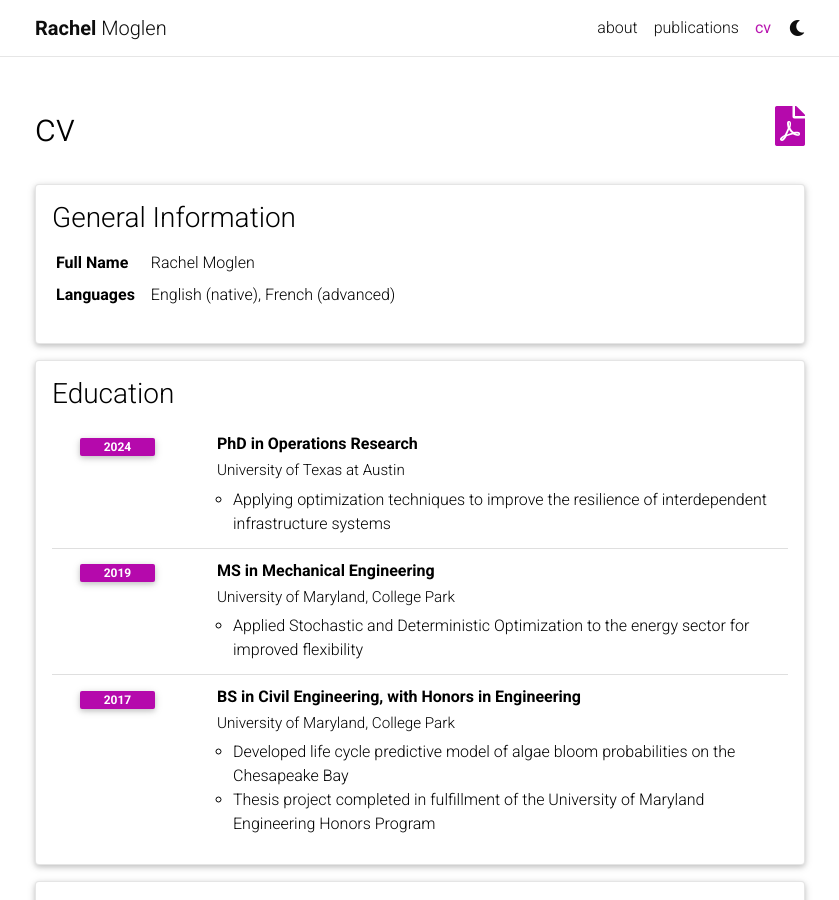
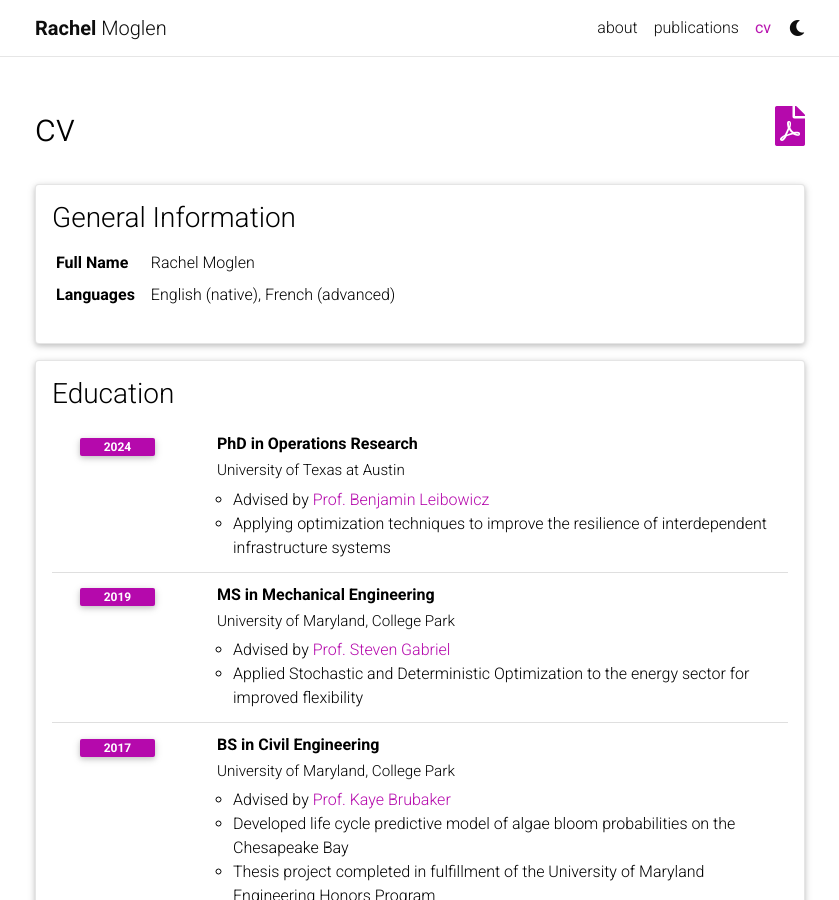
Before and after one commit to rmoglen/rmoglen.github.io, a Jekyll site: the page built from _pages/cv.md, in a window 1280 px wide and 900 px high. Shown: the whole window, without its empty margins (220-1059 px from the left). Built offline with Jekyll 4.4.1, drawn with Linux system fonts in a browser that asks for light colours; comment, search, counter and statistics services are not loaded; a style sheet for code colours, icons or effects is not loaded.

Commit message:
updating education

```diff
--- a/_data/cv.yml
+++ b/_data/cv.yml
@@ -13,16 +13,19 @@
       institution: University of Texas at Austin
       year: 2024
       description:
+        - Advised by <a href="https://sites.utexas.edu/leibowicz/">Prof. Benjamin Leibowicz</a>
         - Applying optimization techniques to improve the resilience of interdependent infrastructure systems
     - title: MS in Mechanical Engineering
       institution: University of Maryland, College Park
       year: 2019
       description:
+        - Advised by <a href="http://www.stevenagabriel.umd.edu/">Prof. Steven Gabriel</a>
         - Applied Stochastic and Deterministic Optimization to the energy sector for improved flexibility
-    - title: BS in Civil Engineering, with Honors in Engineering
+    - title: BS in Civil Engineering
       institution: University of Maryland, College Park
       year: 2017
       description:
+        - Advised by <a href="https://cee.umd.edu/clark/faculty/249/Kaye-L-Brubaker">Prof. Kaye Brubaker</a>
         - Developed life cycle predictive model of algae bloom probabilities on the Chesapeake Bay
         - Thesis project completed in fulfillment of the University of Maryland Engineering Honors Program
 
```
